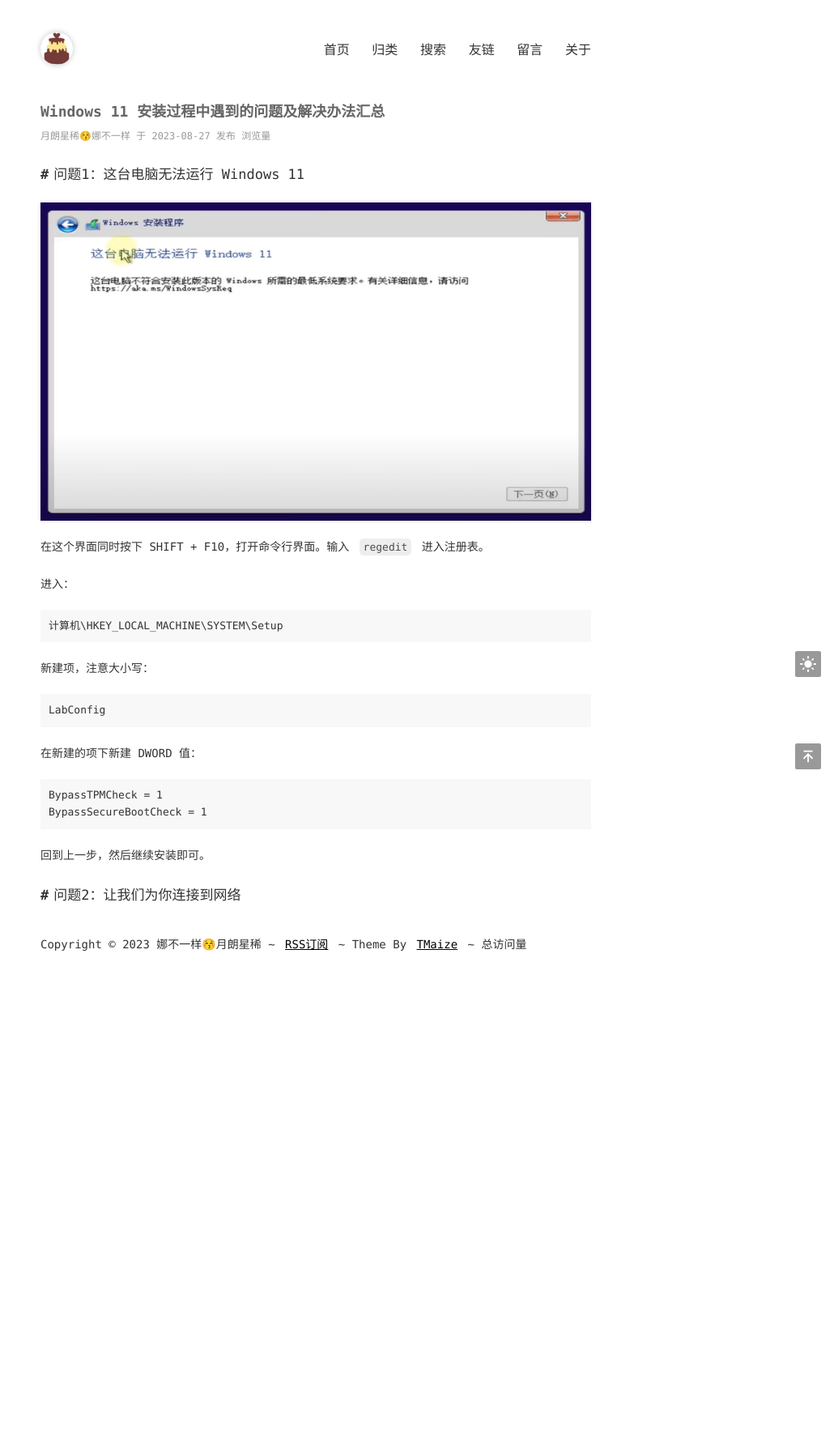
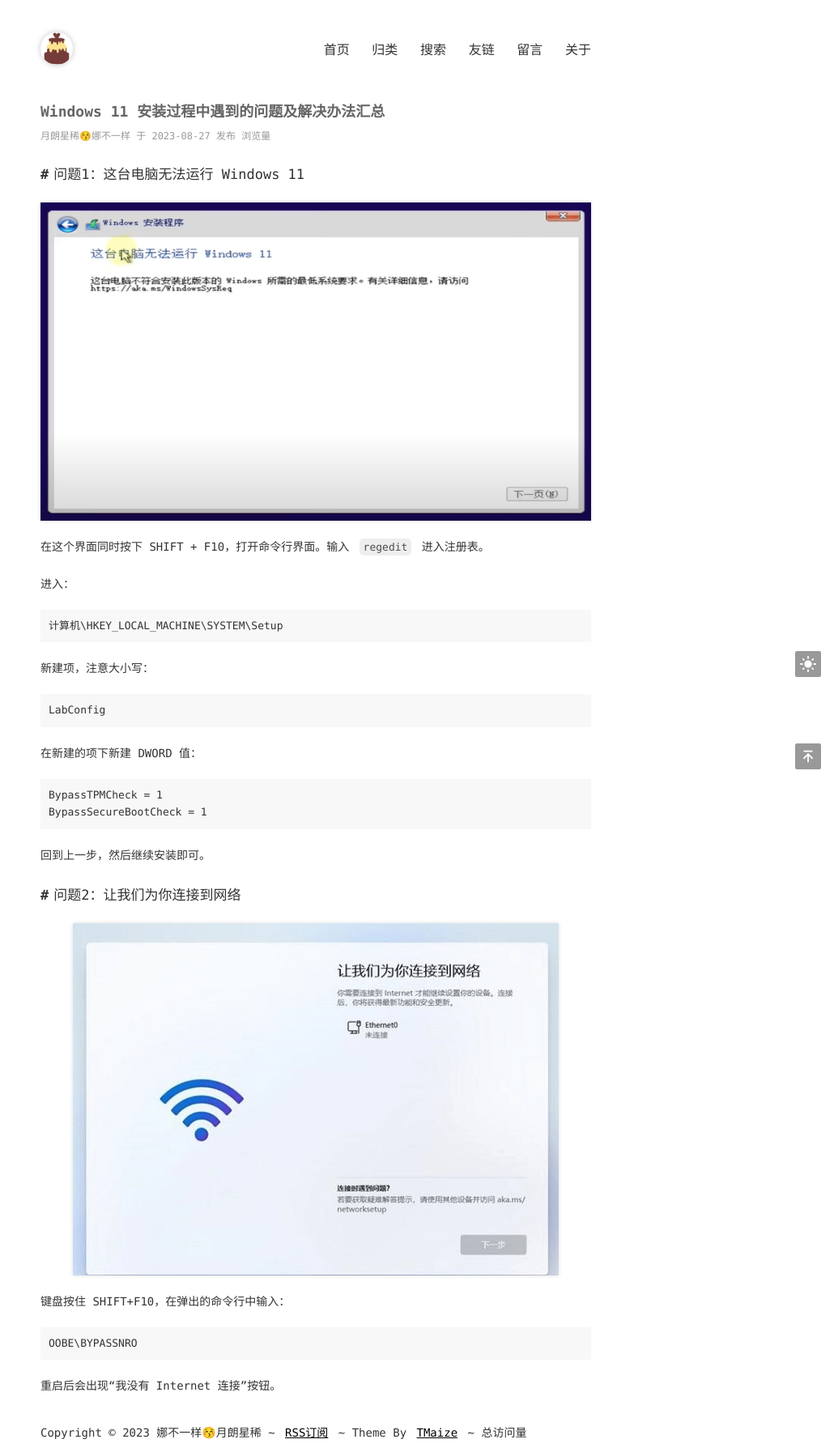
Before and after one commit to nksmiles/nksmiles.github.io, a Jekyll site: the page built from _posts/2023-08-27-Win11-Installation-issues.md, in a window 1280 px wide. Shown: the whole page at 81% size, without its empty margins (250-1280 px from the left). Built offline with Jekyll 4.4.1, drawn with Linux system fonts in a browser that asks for light colours; comment, search, counter and statistics services are not loaded; before the commit the page ends 1190 px from its top, so only the background shows below that.

Commit message:
Update 2023-08-27-Win11-Installation-issues.md

````diff
--- a/_posts/2023-08-27-Win11-Installation-issues.md
+++ b/_posts/2023-08-27-Win11-Installation-issues.md
@@ -29,3 +29,11 @@
 回到上一步，然后继续安装即可。
 
 ## 问题2：让我们为你连接到网络
+
+![image](win11-2.png)
+
+键盘按住 SHIFT+F10，在弹出的命令行中输入：
+```
+OOBE\BYPASSNRO
+```
+重启后会出现“我没有 Internet 连接”按钮。
````
